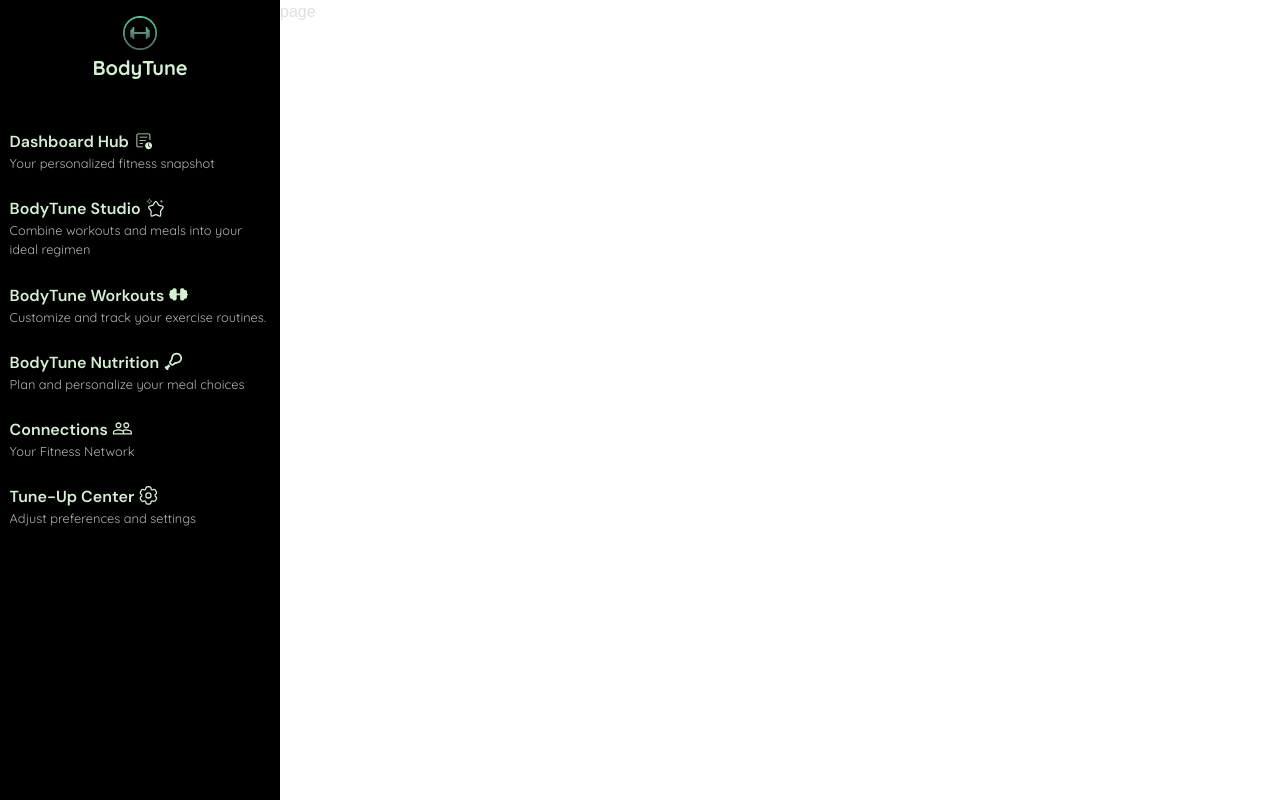
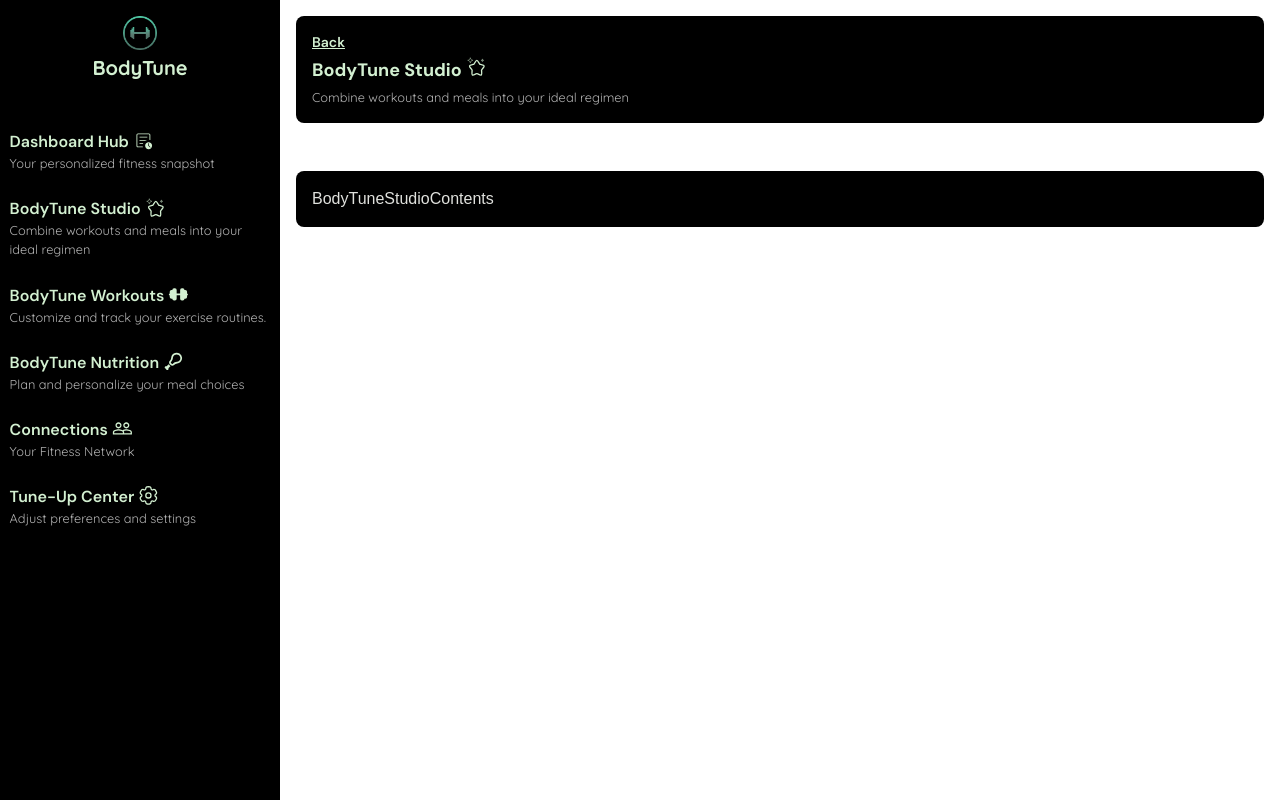
Before and after one commit to Inosensey/BodyTune, a Next.js app: page /dashboard/bodytune in a window 1280 px wide. Built offline with nearby package versions, Linux system fonts and the light colour scheme.

Commit message:
Integrated the BodyTuneStudio component and made minor CSS adjustments for the BodyTune page.

```diff
--- a/app/dashboard/bodytune/page.tsx
+++ b/app/dashboard/bodytune/page.tsx
@@ -1,8 +1,13 @@
-import React from 'react'
+"use server"
+
+import BodyTuneStudio from "@/components/dashboardComponents/bodytuneStudio/BodyTuneStudio"
+
 
 const BodyTuneStudioPage = () => {
   return (
-    <div>page</div>
+    <div className='px-4 mt-4 w-full'>
+      <BodyTuneStudio />
+    </div>
   )
 }
 
```
